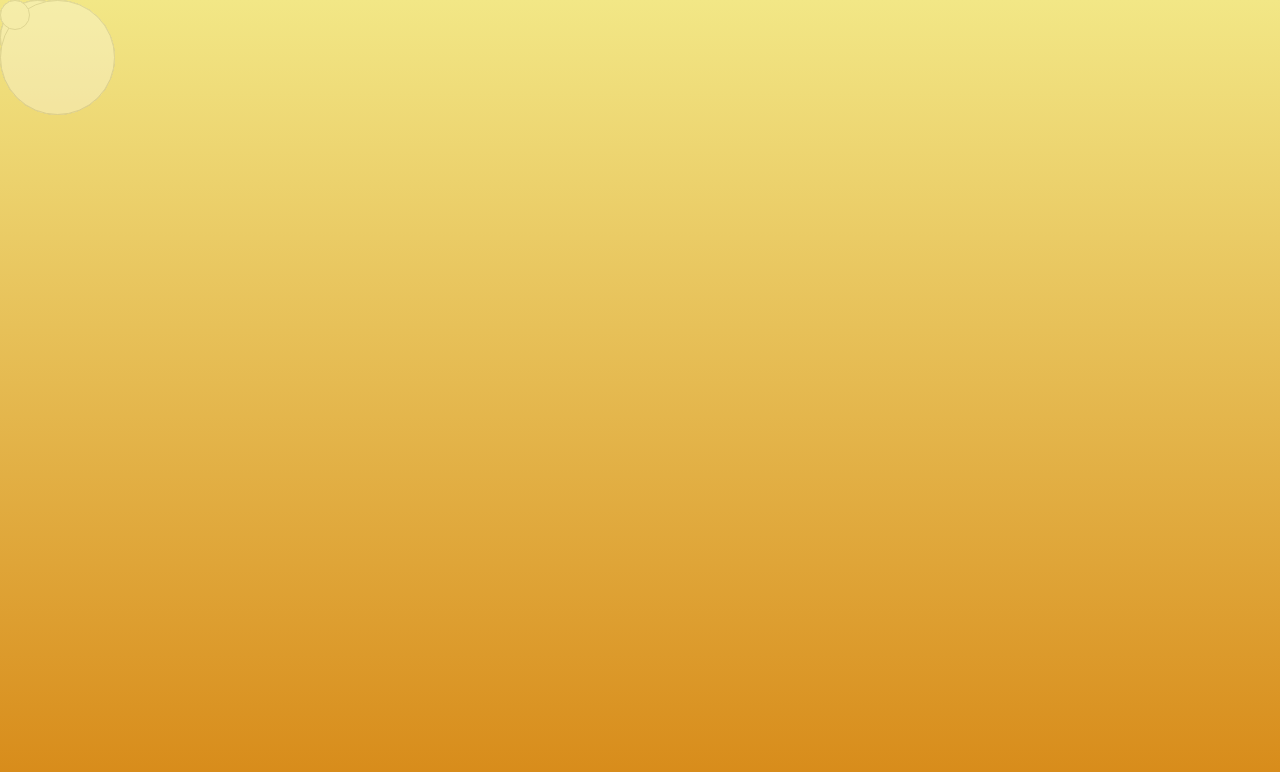
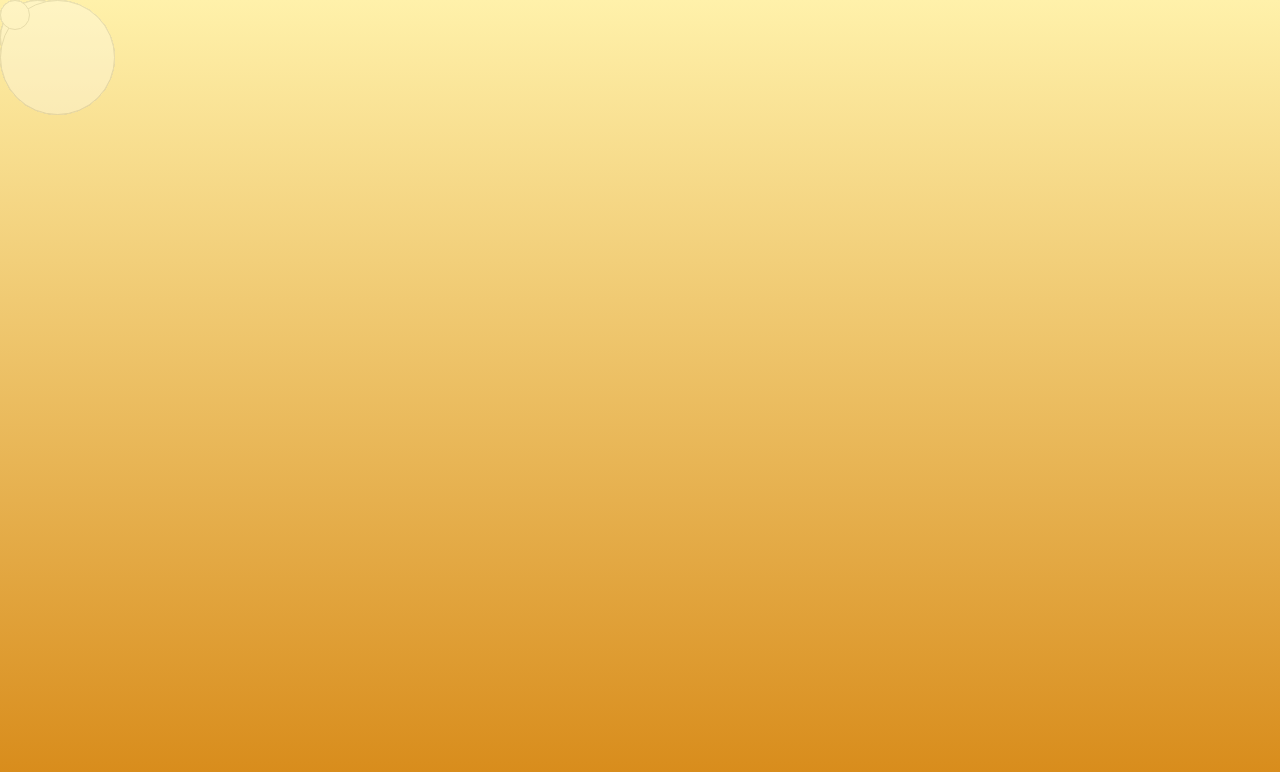
Before and after one commit to abs2g08/bubbleanim, a website: page index.html in a window 1280 px wide. Drawn offline with Linux system fonts and the light colour scheme.

Commit message:
changed the colour a bit

```diff
--- a/scss/breakpoints/_base.scss
+++ b/scss/breakpoints/_base.scss
@@ -3,7 +3,7 @@
 html {
 	width: 100%;
 	height: 100%;
-	@include background-image(linear-gradient(#F2E786, #d78917));
+	@include background-image(linear-gradient(#FFF1AA, #d78917));
 }
 
 .background-bubbles {
```
Also changed, not shown: css/style.css.
